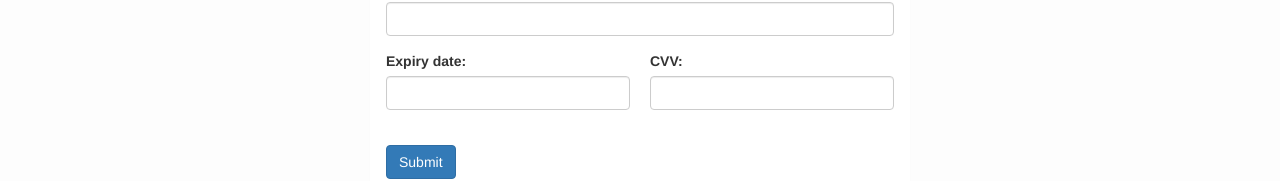
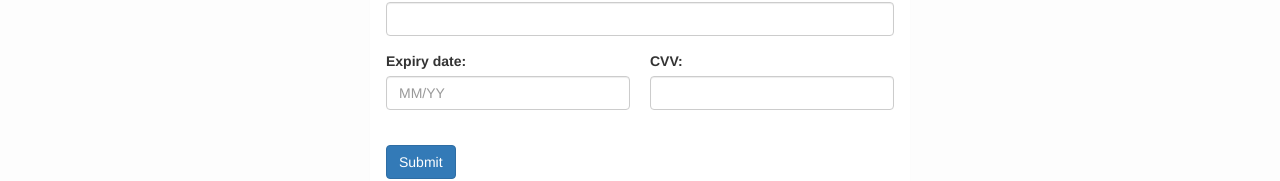
Before and after one commit to guilhermemdasilva/credit-card-validation, a React app: page / in a window 1280 px wide. Shown: the part 306-487 px from the top of the page. Built offline with nearby package versions, Linux system fonts and the light colour scheme.

Commit message:
Fixes #17 Added uppercase to name and mask to expiry date

```diff
--- a/src/components/Panel/ExpiryDate/ExpiryDate.jsx
+++ b/src/components/Panel/ExpiryDate/ExpiryDate.jsx
@@ -1,10 +1,11 @@
 import React from 'react';
+import InputMask from 'react-input-mask';
 
 const ExpiryDate = () => {
   return (
     <div className="expiry-date">
       <label>Expiry date:</label>
-      <input type="text" className="form-control" />
+      <InputMask className="form-control" mask="99/99" placeholder="MM/YY" />
     </div>
   );
 };
--- a/src/components/Panel/NameOnCard/NameOnCard.jsx
+++ b/src/components/Panel/NameOnCard/NameOnCard.jsx
@@ -4,7 +4,7 @@ const NameOnCard = () => {
   return (
     <div className="name-on-card">
       <label>Name on card:</label>
-      <input type="text" className="form-control" />
+      <input type="text" className="form-control" style={{ textTransform: 'uppercase' }} />
     </div>
   );
 };
```
